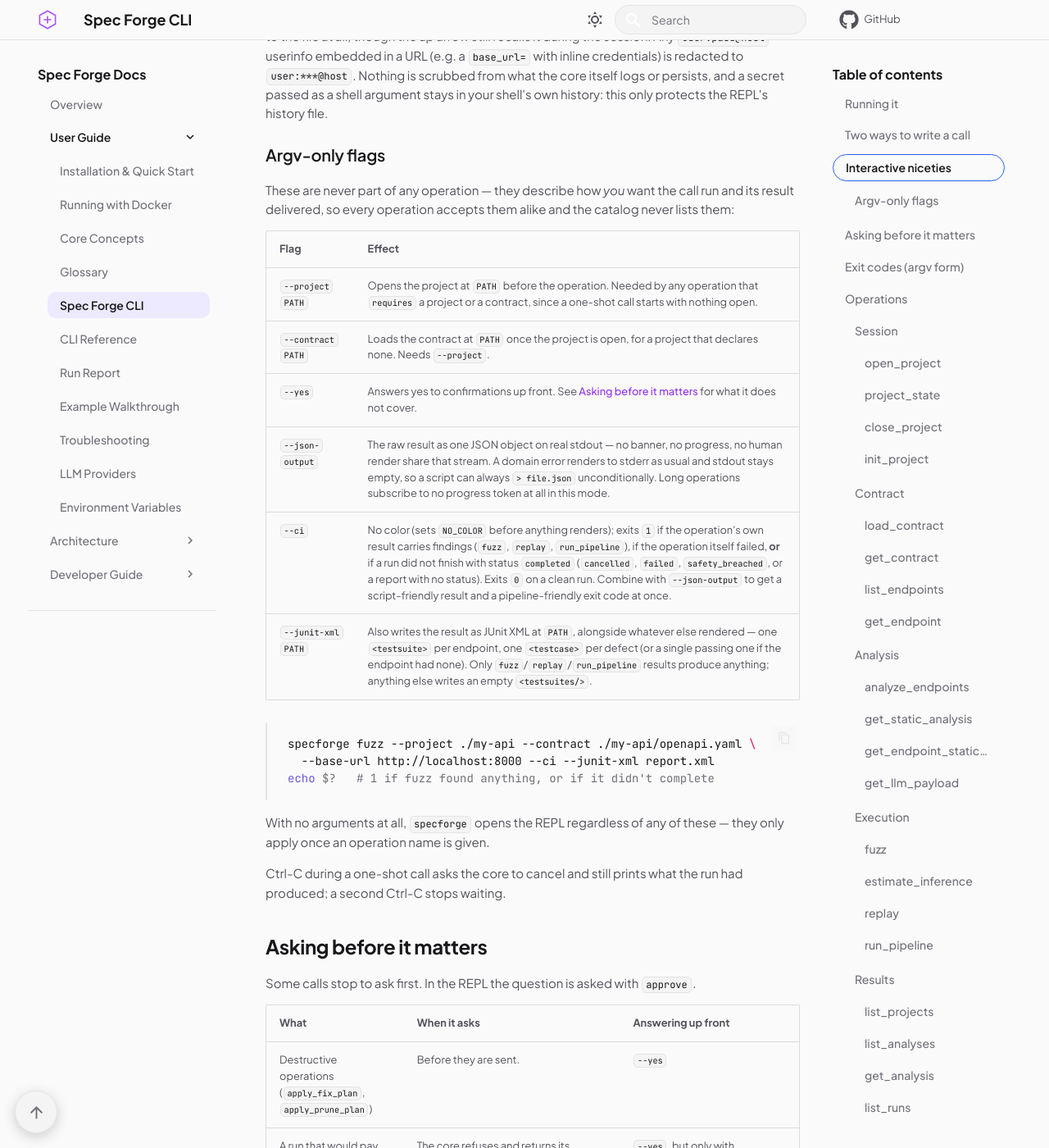
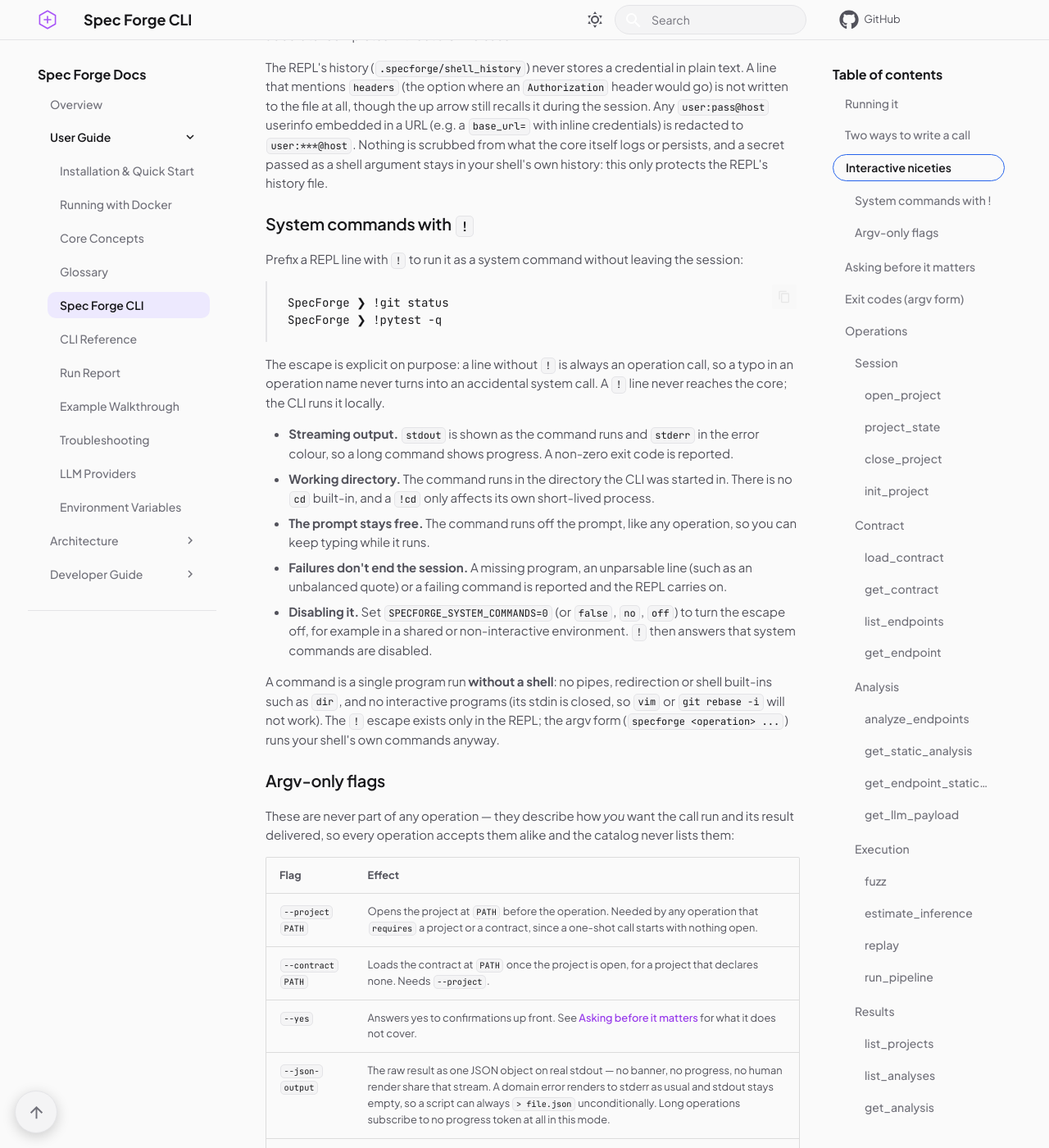
Before and after one commit to Spec-Forge-Testing/specforge-docs, an MkDocs documentation site: the page built from docs/user-guide/specforge-cli.md, in a window 1280 px wide and 1400 px high, scrolled down 2337 px. Shown: the whole window at 82% size. Built offline with MkDocs 1.6.1 and Material for MkDocs 9.7.7, drawn with Linux system fonts in a browser that asks for light colours; comment, search, counter and statistics services are not loaded; some of the changed text lies outside the part shown.

Commit message:
docs(cli): document the ! system command escape

````diff
--- a/docs/user-guide/specforge-cli.md
+++ b/docs/user-guide/specforge-cli.md
@@ -40,6 +40,7 @@ export SPECFORGE_CORE_COMMAND="python -m specforge_core --serve"
 | --- | --- | --- |
 | `SPECFORGE_CORE_COMMAND` | The command that launches the core. | `specforge --serve` |
 | `SPECFORGE_STARTUP_TIMEOUT` | Seconds to wait for the core's handshake. A cold start can take longer than the default; raise it rather than retrying. | `15` |
+| `SPECFORGE_SYSTEM_COMMANDS` | Set to `0`, `false`, `no` or `off` (case-insensitive) to disable the REPL's `!` system-command escape. Anything else, or unset, leaves it enabled. | enabled |
 
 Leaving the REPL (`exit`, Ctrl-D, or a closed terminal) cancels whatever is still
 running and waits for the core to answer before closing, so a run cut short keeps
@@ -110,6 +111,37 @@ recalls it during the session. Any `user:pass@host` userinfo embedded in a URL
 Nothing is scrubbed from what the core itself logs or persists, and a secret
 passed as a shell argument stays in your shell's own history: this only protects
 the REPL's history file.
+
+### System commands with `!`
+
+Prefix a REPL line with `!` to run it as a system command without leaving the
+session:
+
+```text
+SpecForge ❯ !git status
+SpecForge ❯ !pytest -q
+```
+
+The escape is explicit on purpose: a line without `!` is always an operation call,
+so a typo in an operation name never turns into an accidental system call. A `!`
+line never reaches the core; the CLI runs it locally.
+
+- **Streaming output.** `stdout` is shown as the command runs and `stderr` in the
+  error colour, so a long command shows progress. A non-zero exit code is reported.
+- **Working directory.** The command runs in the directory the CLI was started in.
+  There is no `cd` built-in, and a `!cd` only affects its own short-lived process.
+- **The prompt stays free.** The command runs off the prompt, like any operation,
+  so you can keep typing while it runs.
+- **Failures don't end the session.** A missing program, an unparsable line (such
+  as an unbalanced quote) or a failing command is reported and the REPL carries on.
+- **Disabling it.** Set `SPECFORGE_SYSTEM_COMMANDS=0` (or `false`, `no`, `off`) to
+  turn the escape off, for example in a shared or non-interactive environment.
+  `!` then answers that system commands are disabled.
+
+A command is a single program run **without a shell**: no pipes, redirection or
+shell built-ins such as `dir`, and no interactive programs (its stdin is closed, so
+`vim` or `git rebase -i` will not work). The `!` escape exists only in the REPL; the
+argv form (`specforge <operation> ...`) runs your shell's own commands anyway.
 
 ### Argv-only flags
 
````
